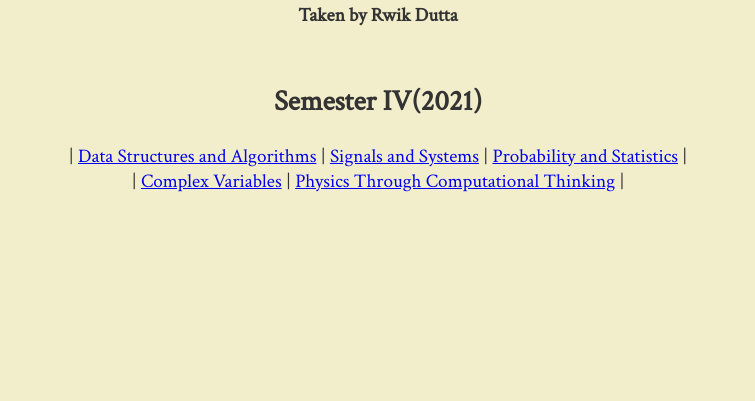
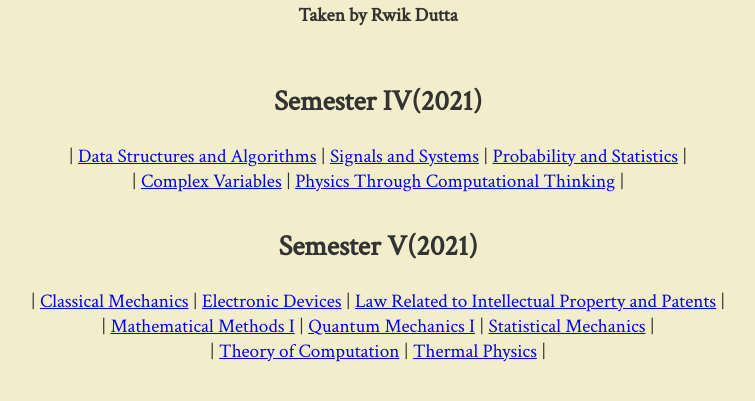
Before and after one commit to rwik19/lecture-notes, a plain HTML site: page index.html in a window 1280 px wide. Shown: the part 97-498 px from the top of the page, without its empty margins (262-1017 px from the left). Drawn offline with Linux system fonts and the light colour scheme.

Commit message:
SEM5 added in website

```diff
--- a/index.html
+++ b/index.html
@@ -38,5 +38,25 @@
                 |
             </div>
         </div>
+
+        <div class="sem">
+            <h2>Semester V(2021)</h2>
+            <div>
+                |
+                <a href="#">Classical Mechanics</a> |
+                <a href="#">Electronic Devices</a> |
+                <a href="#">Law Related to Intellectual Property and Patents</a> |
+                <br>
+                |
+                <a href="./SEM5/PHY301/math_methods1.pdf" target="_blank" rel="noopener noreferrer">Mathematical Methods I</a> |
+                <a href="#">Quantum Mechanics I</a> |
+                <a href="./SEM5/PHY306/stat_mech.pdf" target="_blank" rel="noopener noreferrer">Statistical Mechanics</a> |
+                <br>
+                |
+                <a href="#">Theory of Computation</a> |
+                <a href="#">Thermal Physics</a>
+                |
+            <div>
+        </div>
     </body>
 </html>
```
